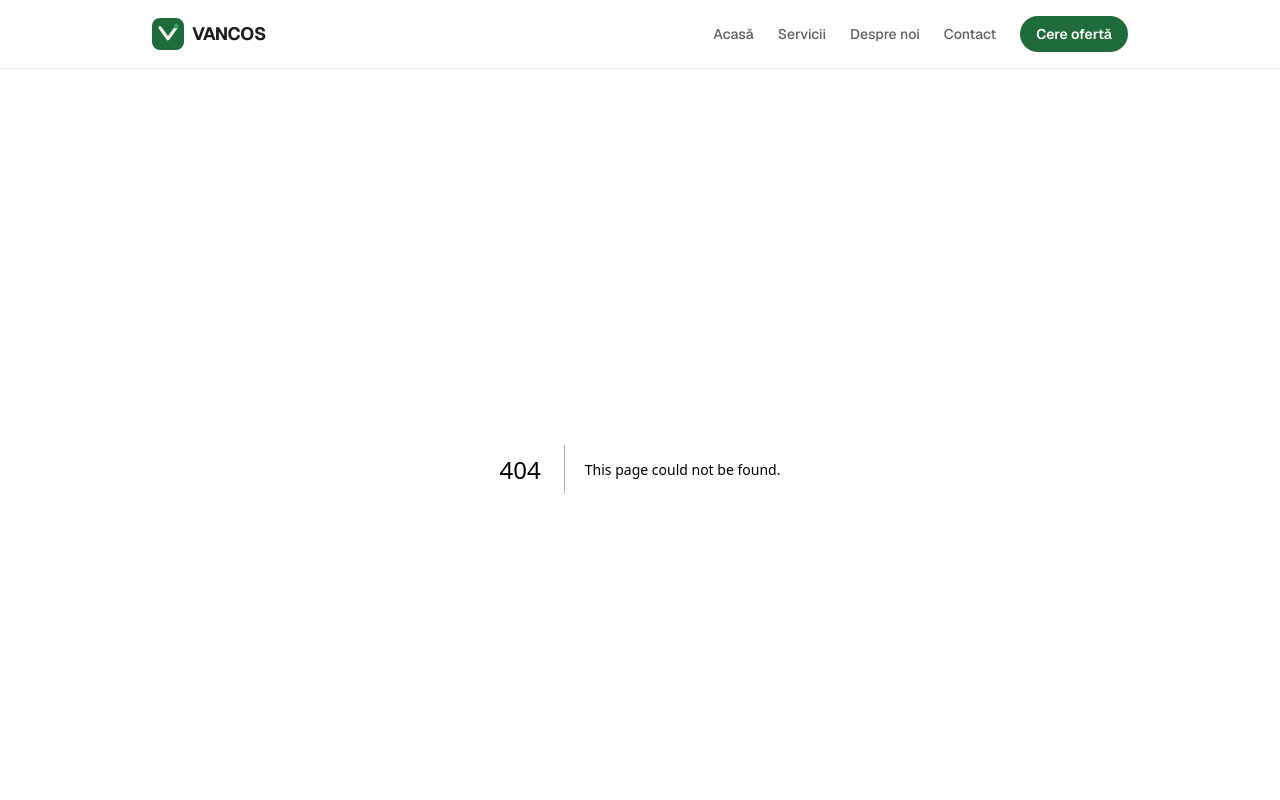
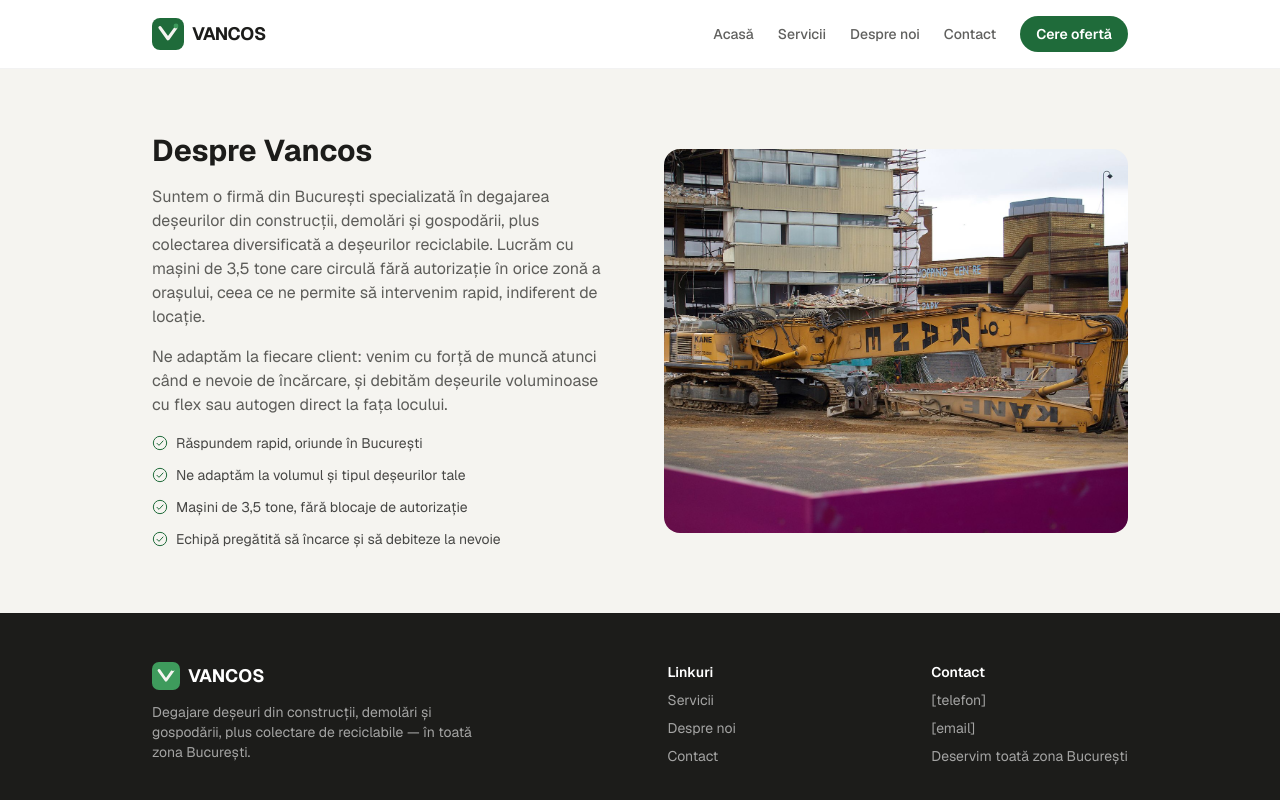
Before and after one commit to Cotet-Mihai/vancos, a Next.js app: page /despre-noi in a window 1280 px wide. Before the commit this address had no page. Shown: the top 800 px of the page. Built offline with nearby package versions, Linux system fonts and the light colour scheme.

Commit message:
Build Despre noi page

```diff
--- /dev/null
+++ b/app/despre-noi/page.tsx
@@ -0,0 +1,53 @@
+import Image from "next/image";
+import type { Metadata } from "next";
+import despreImage from "../../public/images/despre-noi.jpg";
+import { IconCheck } from "../_components/icons";
+
+export const metadata: Metadata = {
+  title: "Despre noi",
+  description:
+    "Vancos degajează deșeuri din construcții, demolări și gospodării și colectează deșeuri reciclabile în toată zona București.",
+};
+
+const values = [
+  "Răspundem rapid, oriunde în București",
+  "Ne adaptăm la volumul și tipul deșeurilor tale",
+  "Mașini de 3,5 tone, fără blocaje de autorizație",
+  "Echipă pregătită să încarce și să debiteze la nevoie",
+];
+
+export default function DespreNoiPage() {
+  return (
+    <div className="mx-auto flex max-w-5xl flex-col gap-12 px-6 py-16 sm:flex-row sm:items-center">
+      <div className="flex flex-1 flex-col gap-4">
+        <h1 className="text-3xl font-bold text-ink">Despre Vancos</h1>
+        <p className="text-ink/70">
+          Suntem o firmă din București specializată în degajarea deșeurilor din construcții, demolări și gospodării,
+          plus colectarea diversificată a deșeurilor reciclabile. Lucrăm cu mașini de 3,5 tone care circulă fără
+          autorizație în orice zonă a orașului, ceea ce ne permite să intervenim rapid, indiferent de locație.
+        </p>
+        <p className="text-ink/70">
+          Ne adaptăm la fiecare client: venim cu forță de muncă atunci când e nevoie de încărcare, și debităm
+          deșeurile voluminoase cu flex sau autogen direct la fața locului.
+        </p>
+        <ul className="flex flex-col gap-3">
+          {values.map((value) => (
+            <li key={value} className="flex items-start gap-2 text-sm text-ink/80">
+              <IconCheck className="mt-0.5 h-4 w-4 flex-shrink-0 text-brand" />
+              {value}
+            </li>
+          ))}
+        </ul>
+      </div>
+      <div className="relative h-64 w-full flex-1 overflow-hidden rounded-2xl sm:h-96">
+        <Image
+          src={despreImage}
+          alt="Utilaj de construcții folosit pentru degajarea deșeurilor"
+          fill
+          className="object-cover"
+          sizes="(min-width: 640px) 50vw, 100vw"
+        />
+      </div>
+    </div>
+  );
+}
```
